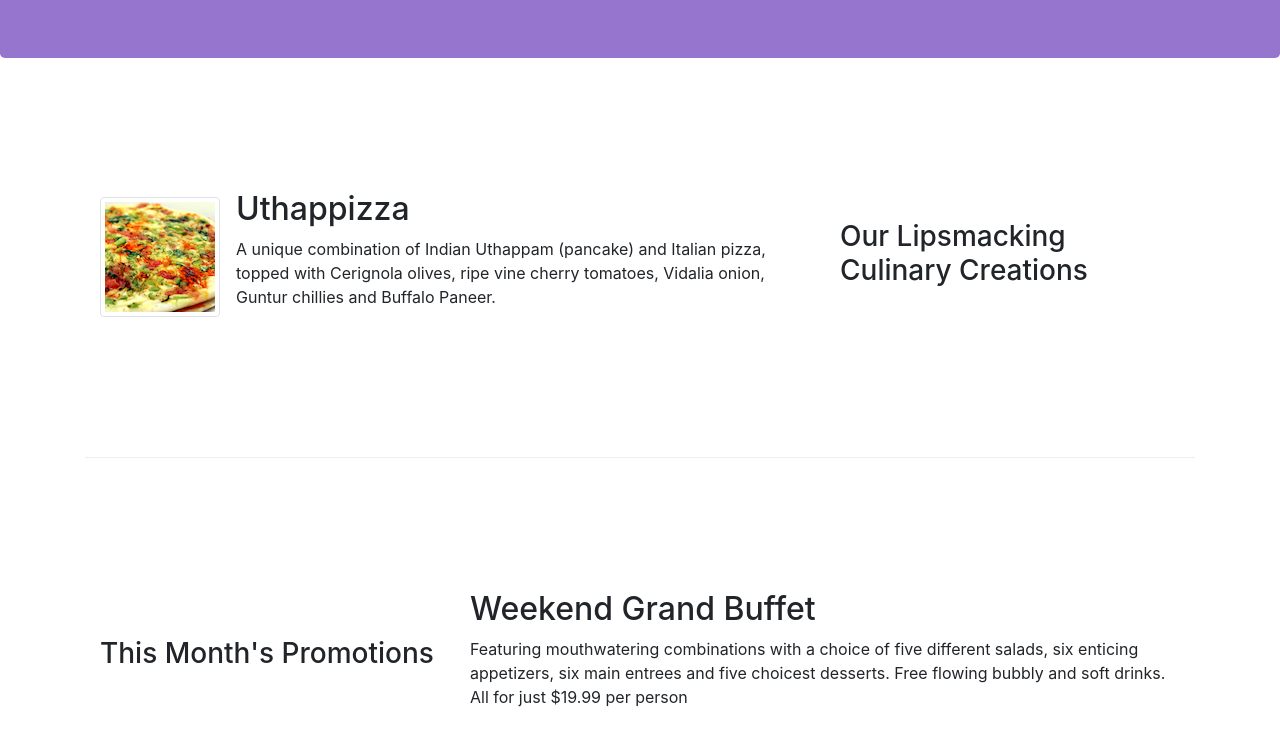
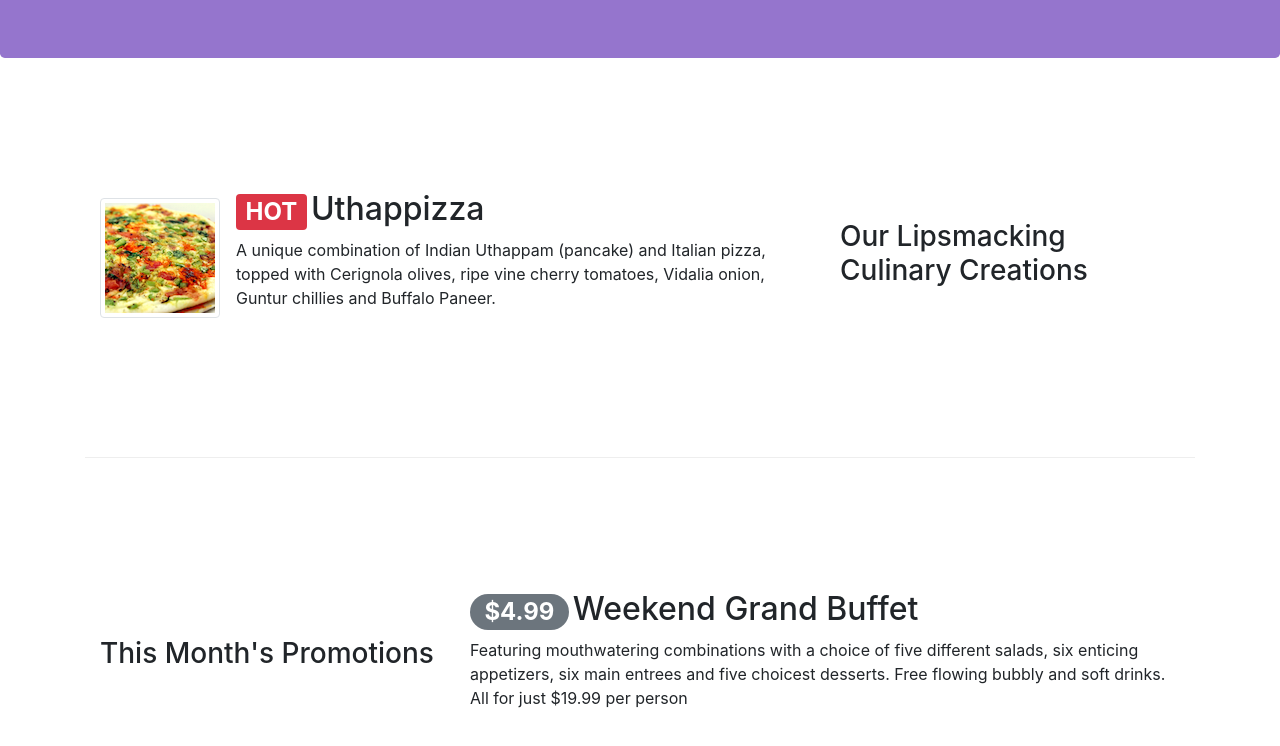
Before and after one commit to wildsrincon/Bootstrap-Coursera, a website: page index.html in a window 1280 px wide. Shown: the part 276-1022 px from the top of the page. Drawn offline with nearby package versions, Linux system fonts and the light colour scheme.

Commit message:
Alerting Users

```diff
--- a/index.html
+++ b/index.html
@@ -67,7 +67,7 @@
             <img class="d-flex mr-3 img-thumbnail align-self-center"
                     src="img/uthappizza.png" alt="Uthappizza">
             <div class="media-body">
-              <h2 class="mt-0">Uthappizza</h2>
+              <h2 class="mt-0"><span class="badge badge-danger mr-1">HOT</span>Uthappizza</h2>
               <p class="d-none d-sm-block">A unique combination of Indian Uthappam (pancake) and
                   Italian pizza, topped with Cerignola olives, ripe vine
                   cherry tomatoes, Vidalia onion, Guntur chillies and
@@ -82,7 +82,7 @@
           <h3>This Month's Promotions</h3>
         </div>
         <div class="col col-sm col-md">
-          <h2>Weekend Grand Buffet</h2>
+          <h2><span class="badge badge-pill badge-secondary mr-1">$4.99</span>Weekend Grand Buffet</h2>
           <p>
             Featuring mouthwatering combinations with a choice of five different
             salads, six enticing appetizers, six main entrees and five choicest
```
Also changed, not shown: aboutus.html (+3 -1 lines), contactus.html (+2 -1 lines).
